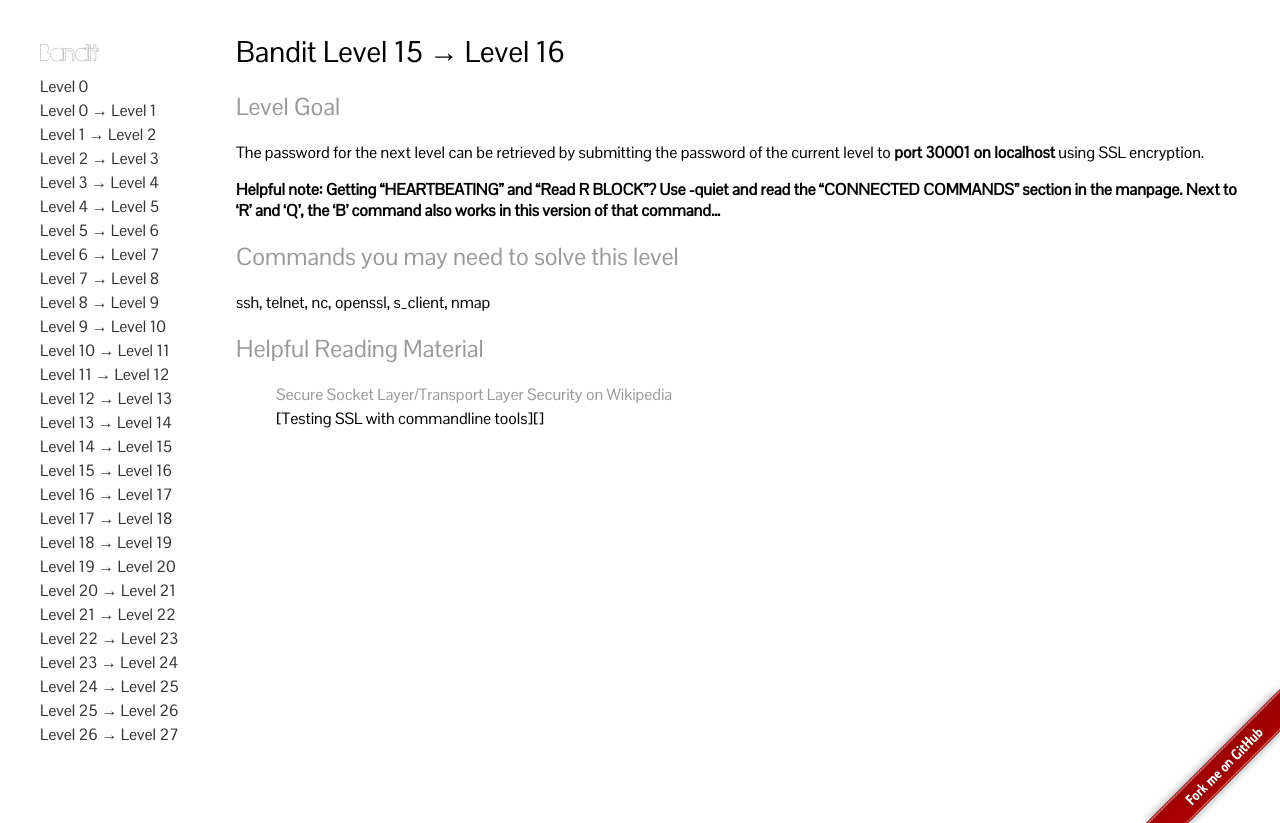
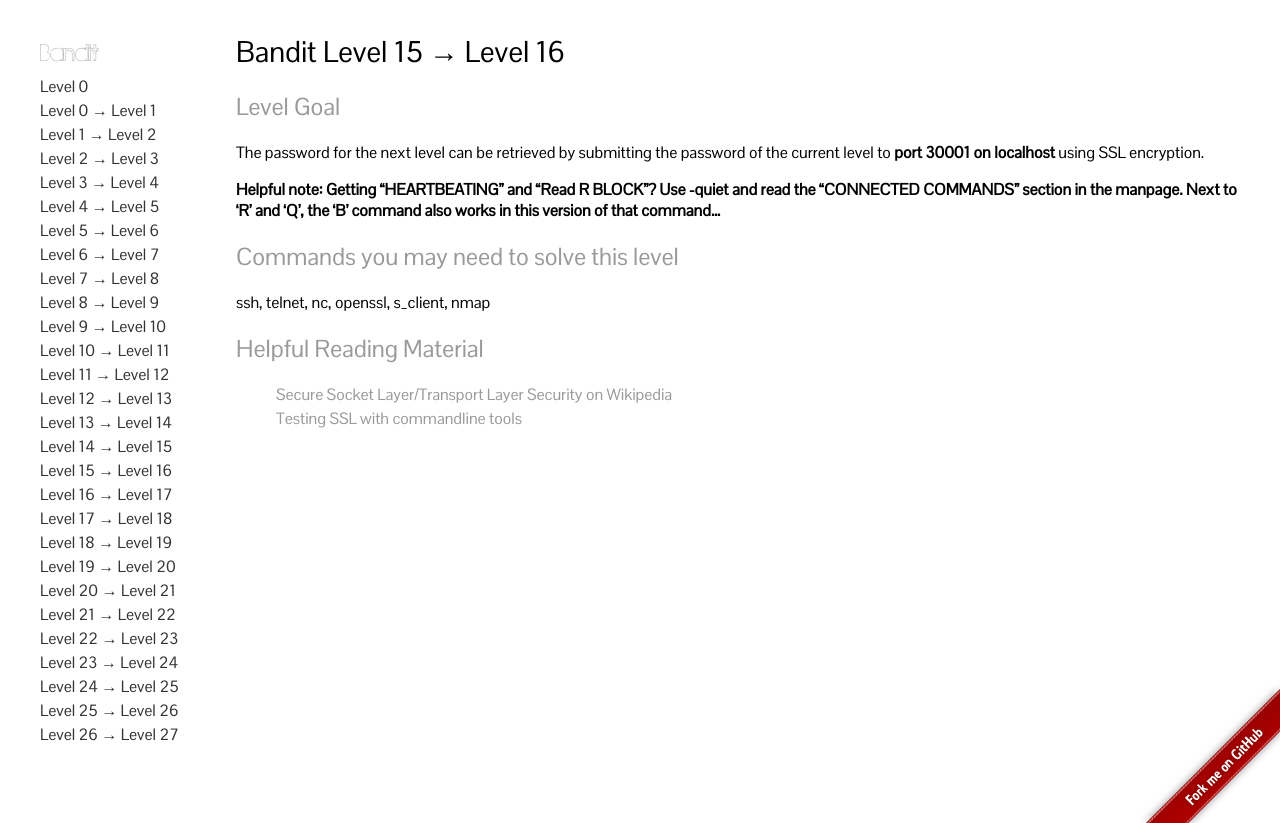
Before and after one commit to OverTheWireOrg/OverTheWire-website, a Jekyll site: the page built from wargames/bandit/bandit16.md, in a window 1280 px wide, cut to the strip 77-900 px from the top of the page. Built offline with Jekyll 4.4.1, drawn with Linux system fonts in a browser that asks for light colours; part of the change alters nothing that is shown.

```diff
--- a/wargames/bandit/bandit16.md
+++ b/wargames/bandit/bandit16.md
@@ -24,4 +24,4 @@ Helpful Reading Material
 - [Testing SSL with commandline tools][]
 
 [Secure Socket Layer/Transport Layer Security on Wikipedia]: http://en.wikipedia.org/wiki/Secure_Socket_Layer
-[OpenSSL Cookbook - Testing with OpenSSL]: https://www.feistyduck.com/library/openssl-cookbook/online/ch-testing-with-openssl.html
+[Testing SSL with commandline tools]: https://www.feistyduck.com/library/openssl-cookbook/online/ch-testing-with-openssl.html
```
